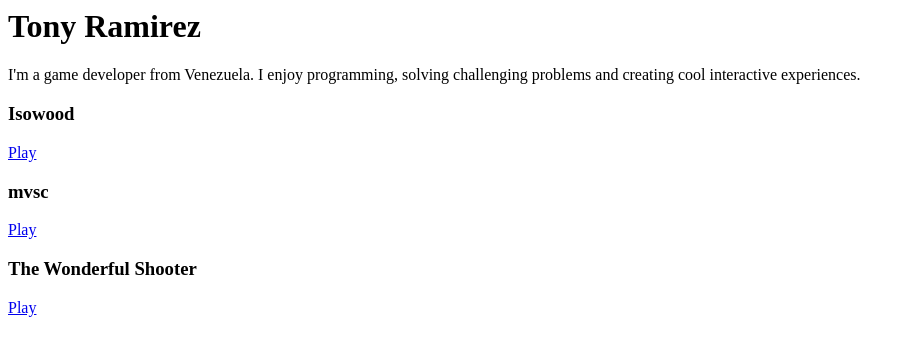
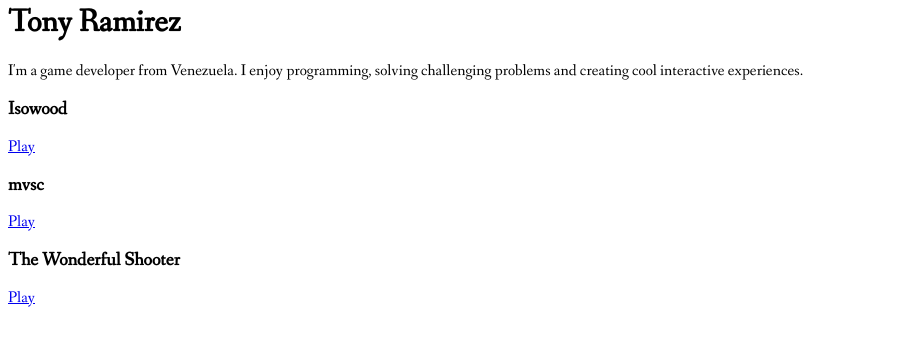
Before and after one commit to tonyram19/tonyram19.github.io, a React app: page / in a window 1280 px wide. Shown: the whole page, without its empty margins (0-915 px from the left). Built offline with nearby package versions, Linux system fonts and the light colour scheme.

Commit message:
Added fonts

```diff
--- a/index.html
+++ b/index.html
@@ -2,6 +2,7 @@
   <head>
     <meta charset="utf-8">
     <title>Tony Ramirez</title>
+    <link rel="stylesheet" href="public/css/main.css" media="screen" title="no title" charset="utf-8">
   </head>
   <body>
     <div id="app" />
--- /dev/null
+++ b/public/css/main.css
@@ -0,0 +1,8 @@
+@font-face {
+    font-family: fanwood;
+    src: url("../fonts/Fanwood Text.otf");
+}
+
+body {
+    font-family: fanwood;
+}
```
Also changed, not shown: public/fonts/Fanwood Text.otf (added), 1 other file.
